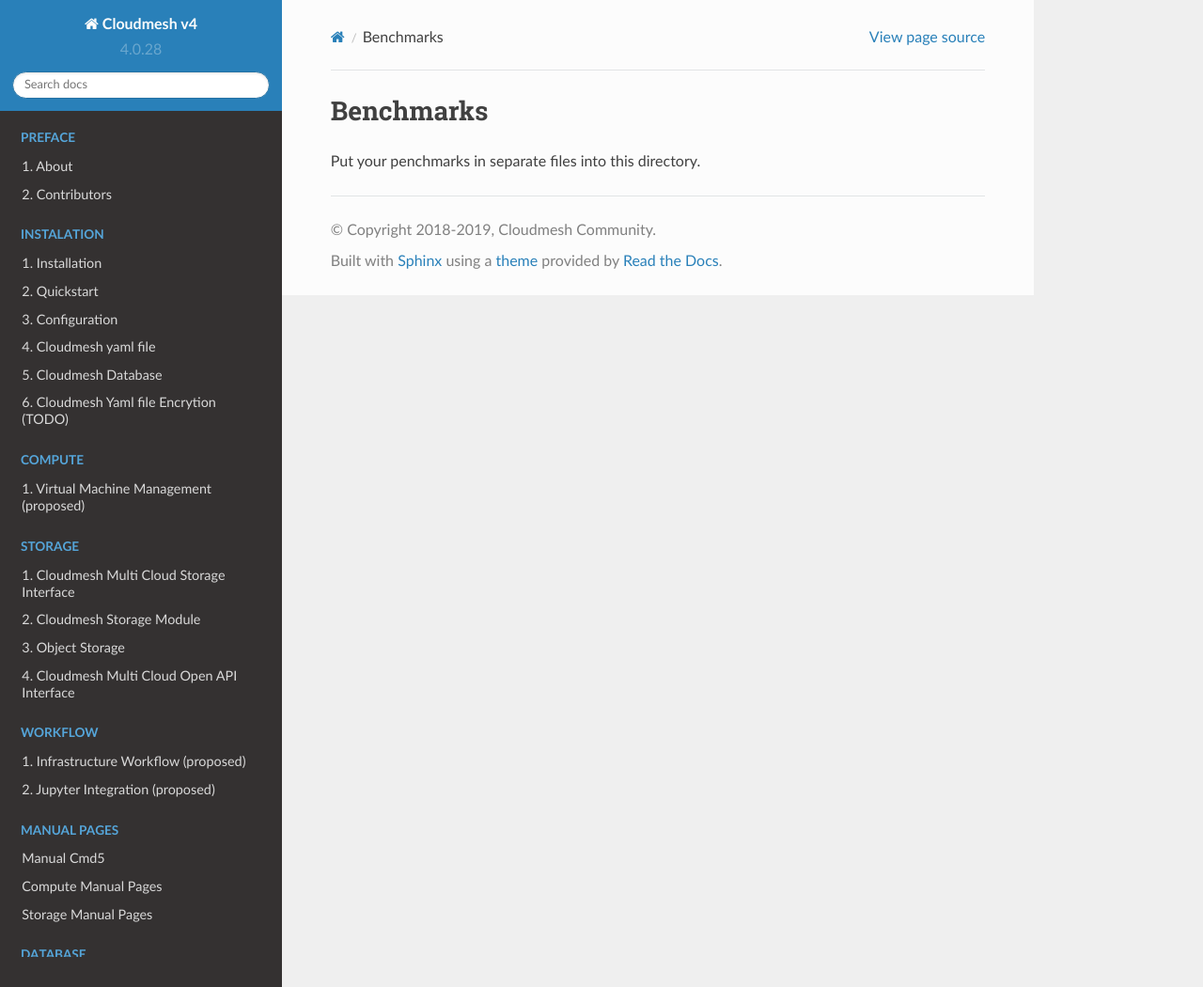
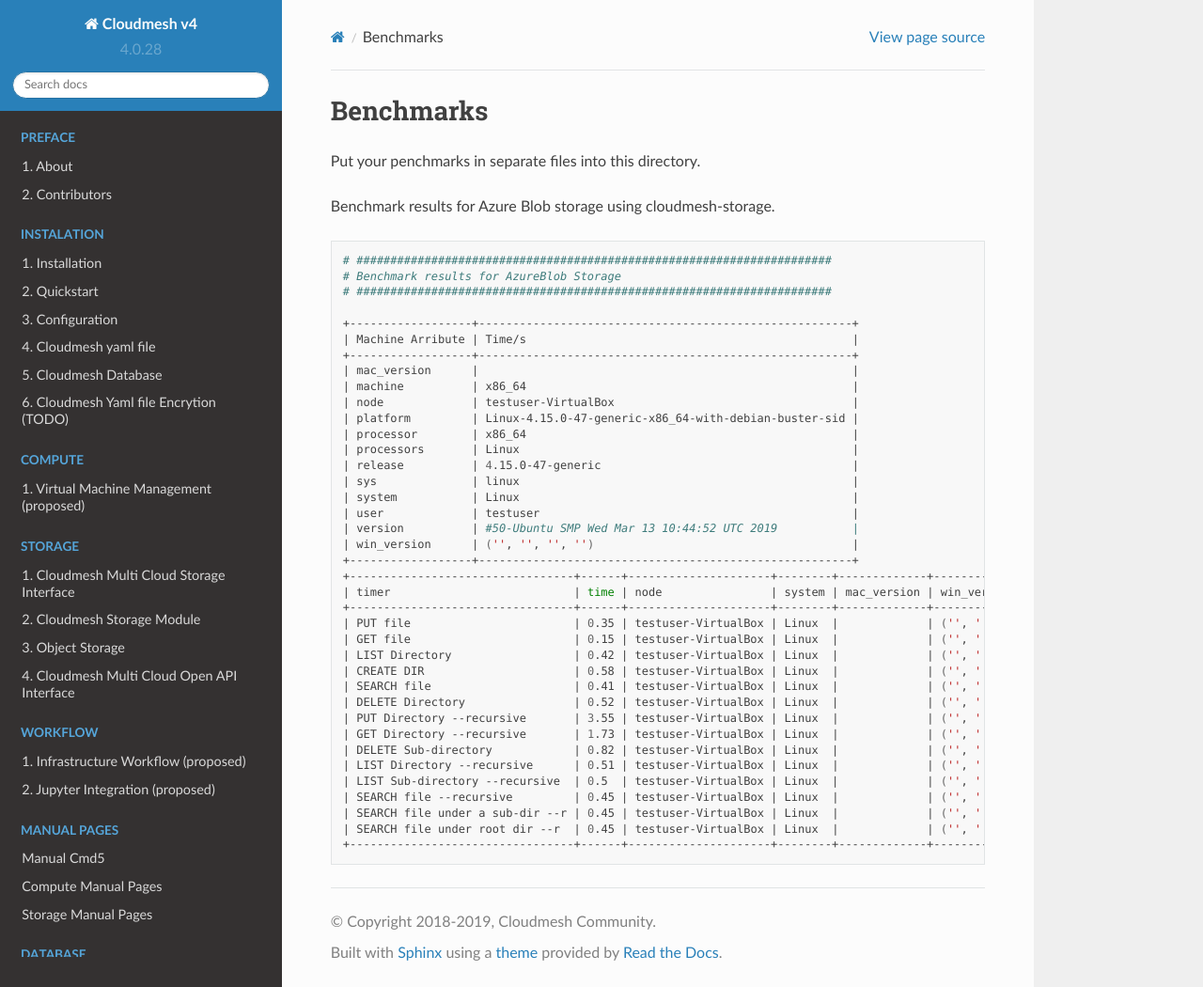
Before and after one commit to xiaoyue10131748/cloudmesh-manual, a Sphinx documentation site: the page built from docs-source/source/benchmarks/README.md, in a window 1280 px wide and 1050 px high. Shown: the whole window at 94% size. Built offline with Sphinx 7.4.7 and the Read the Docs theme 2.0.0, drawn with Linux system fonts in a browser that asks for light colours; pages that are not in the unit, such as notebooks, are missing from menus.

Commit message:
Update README.md

````diff
--- a/docs-source/source/benchmarks/README.md
+++ b/docs-source/source/benchmarks/README.md
@@ -1,3 +1,46 @@
 # Benchmarks
 
 Put your penchmarks in separate files into this directory.
+
+Benchmark results for Azure Blob storage using cloudmesh-storage.
+
+```bash
+# ######################################################################
+# Benchmark results for AzureBlob Storage
+# ######################################################################
+
++------------------+-------------------------------------------------------+
+| Machine Arribute | Time/s                                                |
++------------------+-------------------------------------------------------+
+| mac_version      |                                                       |
+| machine          | x86_64                                                |
+| node             | testuser-VirtualBox                                   |
+| platform         | Linux-4.15.0-47-generic-x86_64-with-debian-buster-sid |
+| processor        | x86_64                                                |
+| processors       | Linux                                                 |
+| release          | 4.15.0-47-generic                                     |
+| sys              | linux                                                 |
+| system           | Linux                                                 |
+| user             | testuser                                              |
+| version          | #50-Ubuntu SMP Wed Mar 13 10:44:52 UTC 2019           |
+| win_version      | ('', '', '', '')                                      |
++------------------+-------------------------------------------------------+
++---------------------------------+------+---------------------+--------+-------------+------------------+
+| timer                           | time | node                | system | mac_version | win_version      |
++---------------------------------+------+---------------------+--------+-------------+------------------+
+| PUT file                        | 0.35 | testuser-VirtualBox | Linux  |             | ('', '', '', '') |
+| GET file                        | 0.15 | testuser-VirtualBox | Linux  |             | ('', '', '', '') |
+| LIST Directory                  | 0.42 | testuser-VirtualBox | Linux  |             | ('', '', '', '') |
+| CREATE DIR                      | 0.58 | testuser-VirtualBox | Linux  |             | ('', '', '', '') |
+| SEARCH file                     | 0.41 | testuser-VirtualBox | Linux  |             | ('', '', '', '') |
+| DELETE Directory                | 0.52 | testuser-VirtualBox | Linux  |             | ('', '', '', '') |
+| PUT Directory --recursive       | 3.55 | testuser-VirtualBox | Linux  |             | ('', '', '', '') |
+| GET Directory --recursive       | 1.73 | testuser-VirtualBox | Linux  |             | ('', '', '', '') |
+| DELETE Sub-directory            | 0.82 | testuser-VirtualBox | Linux  |             | ('', '', '', '') |
+| LIST Directory --recursive      | 0.51 | testuser-VirtualBox | Linux  |             | ('', '', '', '') |
+| LIST Sub-directory --recursive  | 0.5  | testuser-VirtualBox | Linux  |             | ('', '', '', '') |
+| SEARCH file --recursive         | 0.45 | testuser-VirtualBox | Linux  |             | ('', '', '', '') |
+| SEARCH file under a sub-dir --r | 0.45 | testuser-VirtualBox | Linux  |             | ('', '', '', '') |
+| SEARCH file under root dir --r  | 0.45 | testuser-VirtualBox | Linux  |             | ('', '', '', '') |
++---------------------------------+------+---------------------+--------+-------------+------------------+
+```
````
